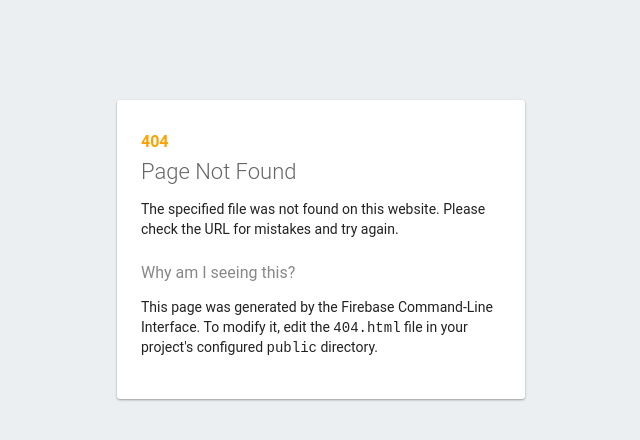
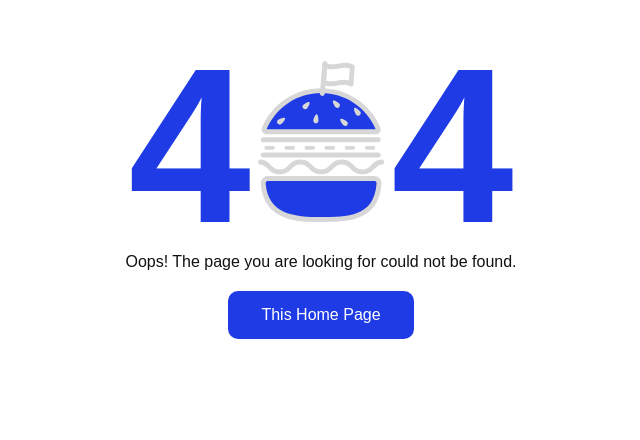
Before and after one commit to Time-Azul/hburger, a website built with webpack: page public/404.html in a window 1280 px wide. Shown: the whole page, without its empty margins (319-959 px from the left). Built offline with nearby package versions, Linux system fonts and the light colour scheme; some packages are replaced by stand-ins of ours.

Commit message:
criando e personalizando 404.html

```diff
--- a/package.json
+++ b/package.json
@@ -28,7 +28,6 @@
     "dependencies": {
         "firebase": "9.6.2",
         "imask": "6.2.2",
-        "sass": "^1.49.0",
         "typescript": "4.5.4",
         "webpack-merge": "5.8.0"
     }
--- a/public/404.html
+++ b/public/404.html
@@ -1,101 +1,22 @@
 <!DOCTYPE html>
-<html>
+<html lang="pt-br">
 
 <head>
   <meta charset="utf-8">
   <meta name="viewport" content="width=device-width, initial-scale=1">
-  <title>Page Not Found</title>
-
-  <style media="screen">
-    body {
-      background: #ECEFF1;
-      color: rgba(0, 0, 0, 0.87);
-      font-family: Roboto, Helvetica, Arial, sans-serif;
-      margin: 0;
-      padding: 0;
-    }
-
-    #message {
-      background: white;
-      max-width: 360px;
-      margin: 100px auto 16px;
-      padding: 32px 24px 16px;
-      border-radius: 3px;
-    }
-
-    #message h3 {
-      color: #888;
-      font-weight: normal;
-      font-size: 16px;
-      margin: 16px 0 12px;
-    }
-
-    #message h2 {
-      color: #ffa100;
-      font-weight: bold;
-      font-size: 16px;
-      margin: 0 0 8px;
-    }
-
-    #message h1 {
-      font-size: 22px;
-      font-weight: 300;
-      color: rgba(0, 0, 0, 0.6);
-      margin: 0 0 16px;
-    }
-
-    #message p {
-      line-height: 140%;
-      margin: 16px 0 24px;
-      font-size: 14px;
-    }
-
-    #message a {
-      display: block;
-      text-align: center;
-      background: #039be5;
-      text-transform: uppercase;
-      text-decoration: none;
-      color: white;
-      padding: 16px;
-      border-radius: 4px;
-    }
-
-    #message,
-    #message a {
-      box-shadow: 0 1px 3px rgba(0, 0, 0, 0.12), 0 1px 2px rgba(0, 0, 0, 0.24);
-    }
-
-    #load {
-      color: rgba(0, 0, 0, 0.4);
-      text-align: center;
-      font-size: 13px;
-    }
-
-    @media (max-width: 600px) {
-
-      body,
-      #message {
-        margin-top: 0;
-        background: white;
-        box-shadow: none;
-      }
-
-      body {
-        border-top: 16px solid #ffa100;
-      }
-    }
-  </style>
+  <title>404 - Page Not Found</title>
+   <link rel="stylesheet" href="./assets/css/main.css" />
+   <link rel="stylesheet" href="./assets/css/404.css" />
 </head>
-
 <body>
-  <div id="message">
-    <h2>404</h2>
-    <h1>Page Not Found</h1>
-    <p>The specified file was not found on this website. Please check the URL for mistakes and try again.</p>
-    <h3>Why am I seeing this?</h3>
-    <p>This page was generated by the Firebase Command-Line Interface. To modify it, edit the <code>404.html</code> file
-      in your project's configured <code>public</code> directory.</p>
+  <div id="message" class="message-404">
+    <h2 class="text-404">
+      <span>4</span>
+      <span><img src="./assets/images/logo-icon-blue.svg" alt=""></span>
+      <span>4</span>
+    </h2>
+    <p>Oops! The page you are looking for could not be found.</p>
+    <a class="btn-404" href="./index.html">This Home Page</a>
   </div>
   <script src="bundle.js"></script>
 </body>
--- /dev/null
+++ b/public/assets/css/404.css
@@ -0,0 +1,37 @@
+body {
+    background-color: #fff;
+}
+.message-404 {
+    display: flex;
+    justify-content: center;
+    align-items: center;
+  }
+
+  .text-404 span {
+    font-size: 220px;
+    color: #1F3BE5;
+  }
+
+  .message-404 p {
+    margin: -40px;
+    color: #111;
+}
+
+  .btn-404 {
+    color: #fff;
+    background-color: #1F3BE5;
+    text-align: center;
+    max-width: 50%;
+    margin: auto;
+    padding: 12px 30px;
+    border: 3px solid #1F3BE5;
+    border-radius: 10px;
+    text-decoration: none;
+    margin: 60px;
+
+  }
+
+  .btn-404:hover {
+    background-color: #1F3BE5;
+    border: 3px solid #fff;
+  }
```
Also changed, not shown: 1 other file.
